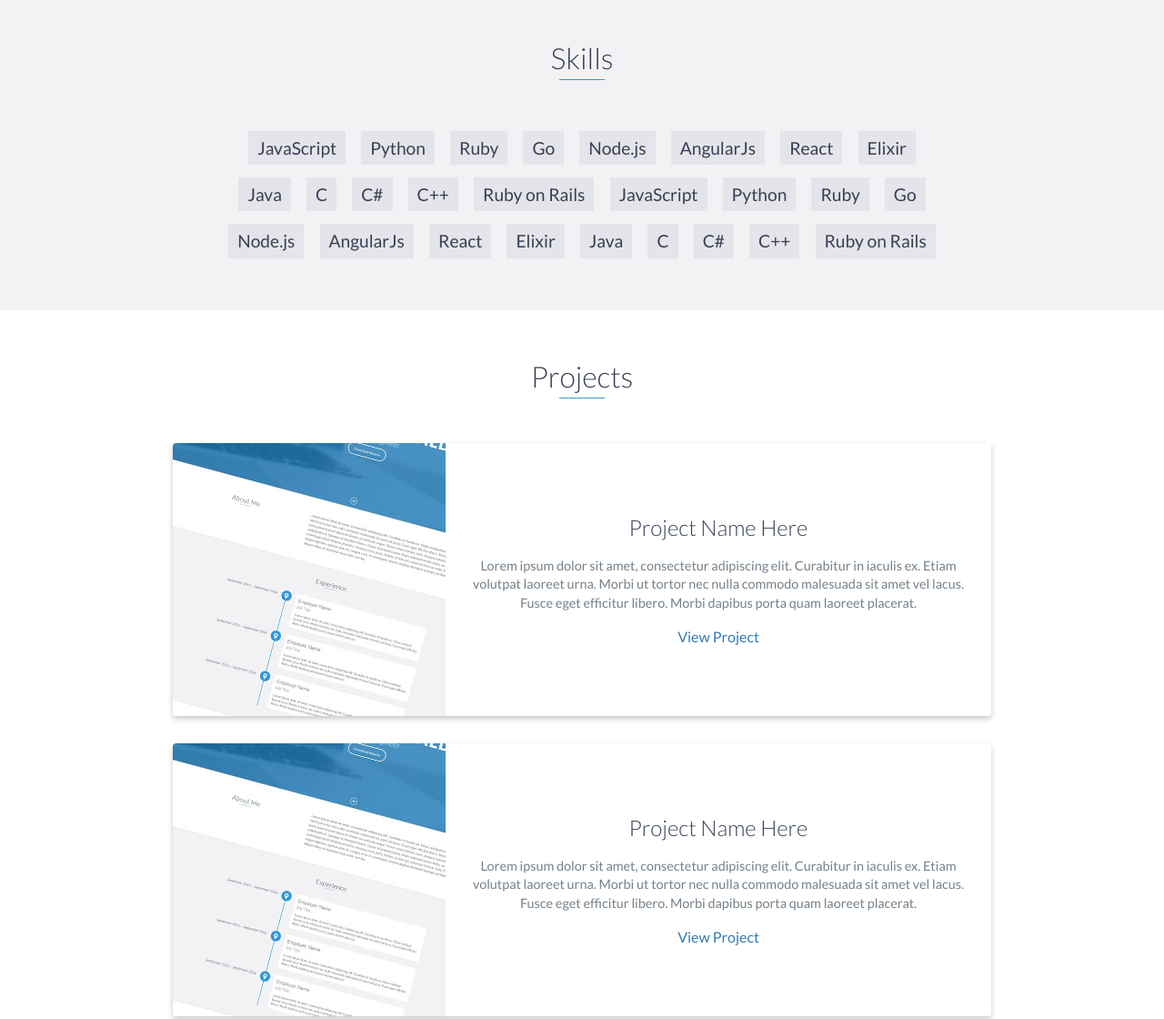
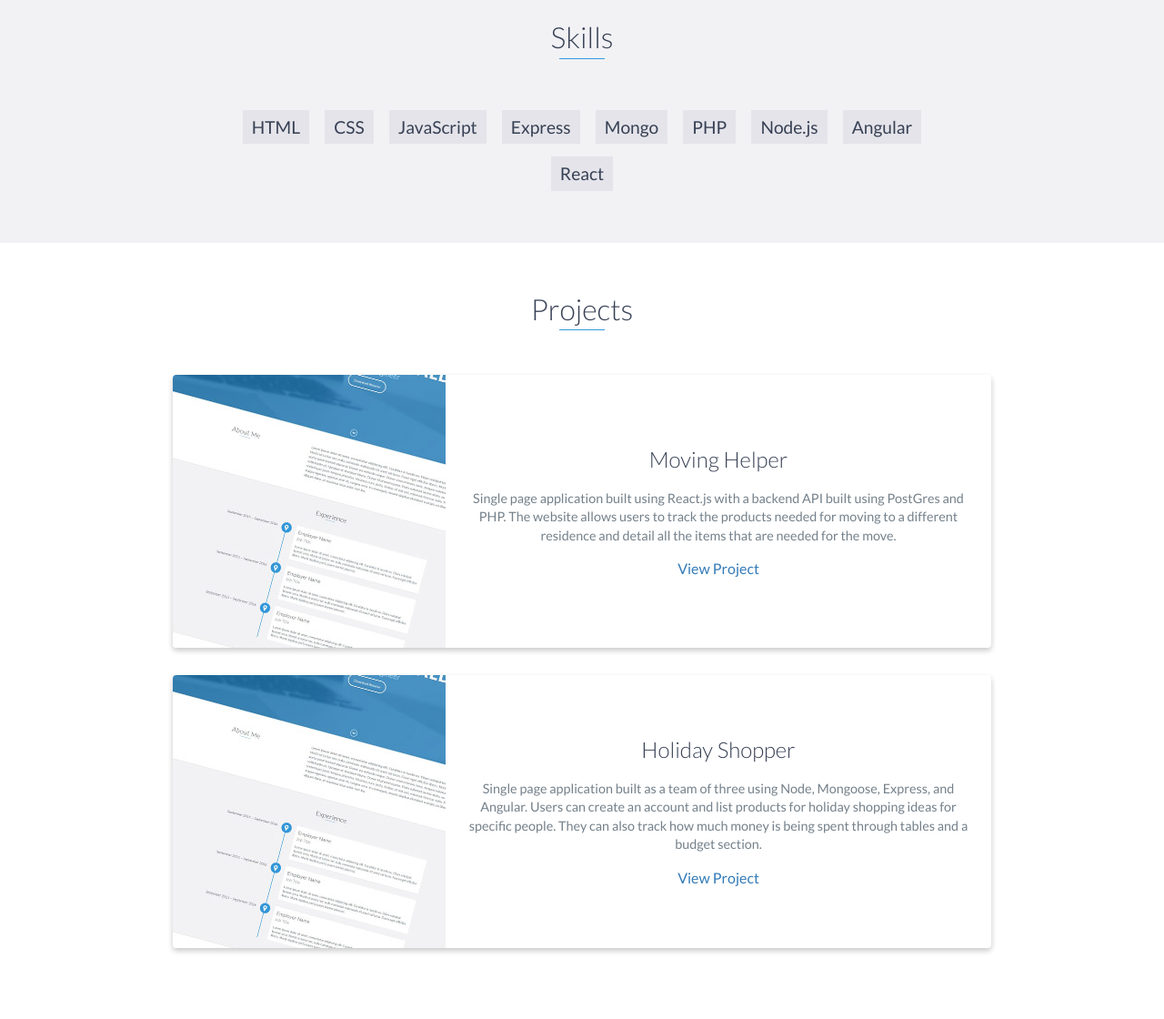
Before and after one commit to Ahwung/ahwung.github.io, a website: page index.html in a window 1280 px wide. Shown: the part 1120-2240 px from the top of the page at 91% size. Drawn offline with nearby package versions, Linux system fonts and the light colour scheme.

Commit message:
edited skills and added projects

```diff
--- a/index.html
+++ b/index.html
@@ -28,16 +28,16 @@
                 <a href="#about">About</a>
             </li>
             <li>
-                <a href="#experience">Experience</a>
-            </li>
-            <li>
-                <a href="#education">Education</a>
+                <a href="#skills">Skills</a>
             </li>
             <li>
                 <a href="#projects">Projects</a>
             </li>
             <li>
-                <a href="#skills">Skills</a>
+                <a href="#experience">Experience</a>
+            </li>
+            <li>
+                <a href="#education">Education</a>
             </li>
             <li>
                 <a href="#contact">Contact</a>
@@ -73,9 +73,10 @@
                 </div>
                 <div class="col-md-8">
                     <p>
-                        Lorem ipsum dolor sit amet, consectetur adipiscing elit. Curabitur in iaculis ex. Etiam volutpat laoreet urna. Morbi ut tortor nec nulla commodo malesuada sit amet vel lacus. Fusce eget efficitur libero. Morbi dapibus porta quam laoreet placerat. Donec
-                        eu vehicula neque. Donec viverra lorem nunc, tempus euismod eros sollicitudin ut. Quisque et tincidunt libero. Donec id pharetra justo. Proin euismod lacinia dolor, eu scelerisque justo tempus pharetra. Vivamus nunc justo, finibus
-                        ut nisl sed, euismod rhoncus nulla. Proin sed magna egestas, egestas ante et, congue eros. In consequat, mauris dapibus tincidunt suscipit, ex libero aliquet diam, at maximus risus enim non leo.
+                        I'm a recent graduate from General Assembly's Software Engineering Immersive bootcamp and I'm just starting out on my programming journey. I've taken the first
+                        big step in my programming career and I know there's so much more to learn. It honestly excites me knowing that there are so many different skills to learn and
+                        master, and I'll continue to learn and grow as much as possible. I've worked in a number of industries, and I've gained so much valuable knowledge and experiences,
+                        I can't wait to expand on that and share it with you.
                     </p>
                 </div>
             </div>
@@ -86,32 +87,17 @@
     <div id="skills" class="background-alt">
         <h2 class="heading">Skills</h2>
         <ul>
+            <li>HTML</li>
+            <li>CSS</li>
             <li>JavaScript</li>
-            <li>Python</li>
-            <li>Ruby</li>
-            <li>Go</li>
+            <li>Express</li>
+            <li>Mongo</li>
+            <li>PHP</li>
             <li>Node.js</li>
-            <li>AngularJs</li>
+            <li>Angular</li>
             <li>React</li>
-            <li>Elixir</li>
-            <li>Java</li>
-            <li>C</li>
-            <li>C#</li>
-            <li>C++</li>
-            <li>Ruby on Rails</li>
-            <li>JavaScript</li>
-            <li>Python</li>
-            <li>Ruby</li>
-            <li>Go</li>
-            <li>Node.js</li>
-            <li>AngularJs</li>
-            <li>React</li>
-            <li>Elixir</li>
-            <li>Java</li>
-            <li>C</li>
-            <li>C#</li>
-            <li>C++</li>
-            <li>Ruby on Rails</li>
+
+
         </ul>
     </div>
     <!-- End #skills -->
@@ -126,11 +112,12 @@
                     </div>
                     <!-- End .project-image -->
                     <div class="project-info">
-                        <h3>Project Name Here</h3>
+                        <h3>Moving Helper</h3>
                         <p>
-                            Lorem ipsum dolor sit amet, consectetur adipiscing elit. Curabitur in iaculis ex. Etiam volutpat laoreet urna. Morbi ut tortor nec nulla commodo malesuada sit amet vel lacus. Fusce eget efficitur libero. Morbi dapibus porta quam laoreet placerat.
+                            Single page application built using React.js with a backend API built using PostGres and PHP. The website allows users to track the products needed
+                            for moving to a different residence and detail all the items that are needed for the move.
                         </p>
-                        <a href="#">View Project</a>
+                        <a target="_blank" href="https://moving-help.herokuapp.com/">View Project</a>
                     </div>
                     <!-- End .project-info -->
                 </div>
@@ -142,11 +129,12 @@
                     </div>
                     <!-- End .project-image -->
                     <div class="project-info">
-                        <h3>Project Name Here</h3>
+                        <h3>Holiday Shopper</h3>
                         <p>
-                            Lorem ipsum dolor sit amet, consectetur adipiscing elit. Curabitur in iaculis ex. Etiam volutpat laoreet urna. Morbi ut tortor nec nulla commodo malesuada sit amet vel lacus. Fusce eget efficitur libero. Morbi dapibus porta quam laoreet placerat.
+                            Single page application built as a team of three using Node, Mongoose, Express, and Angular. Users can create an account and list products for holiday
+                            shopping ideas for specific people. They can also track how much money is being spent through tables and a budget section.
                         </p>
-                        <a href="#">View Project</a>
+                        <a target="_blank" href="https://holishopper.herokuapp.com/">View Project</a>
                     </div>
                     <!-- End .project-info -->
                 </div>
```
